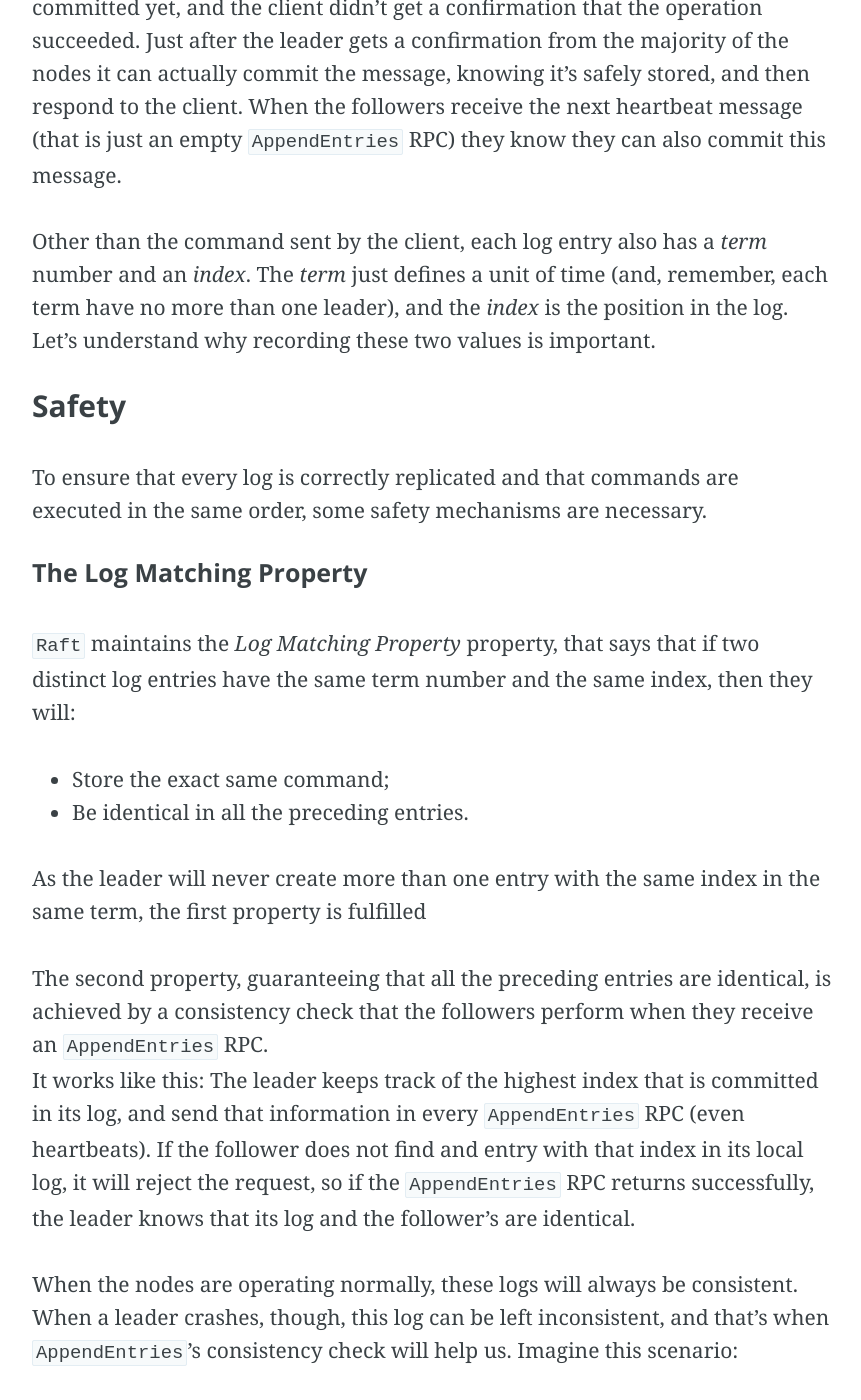
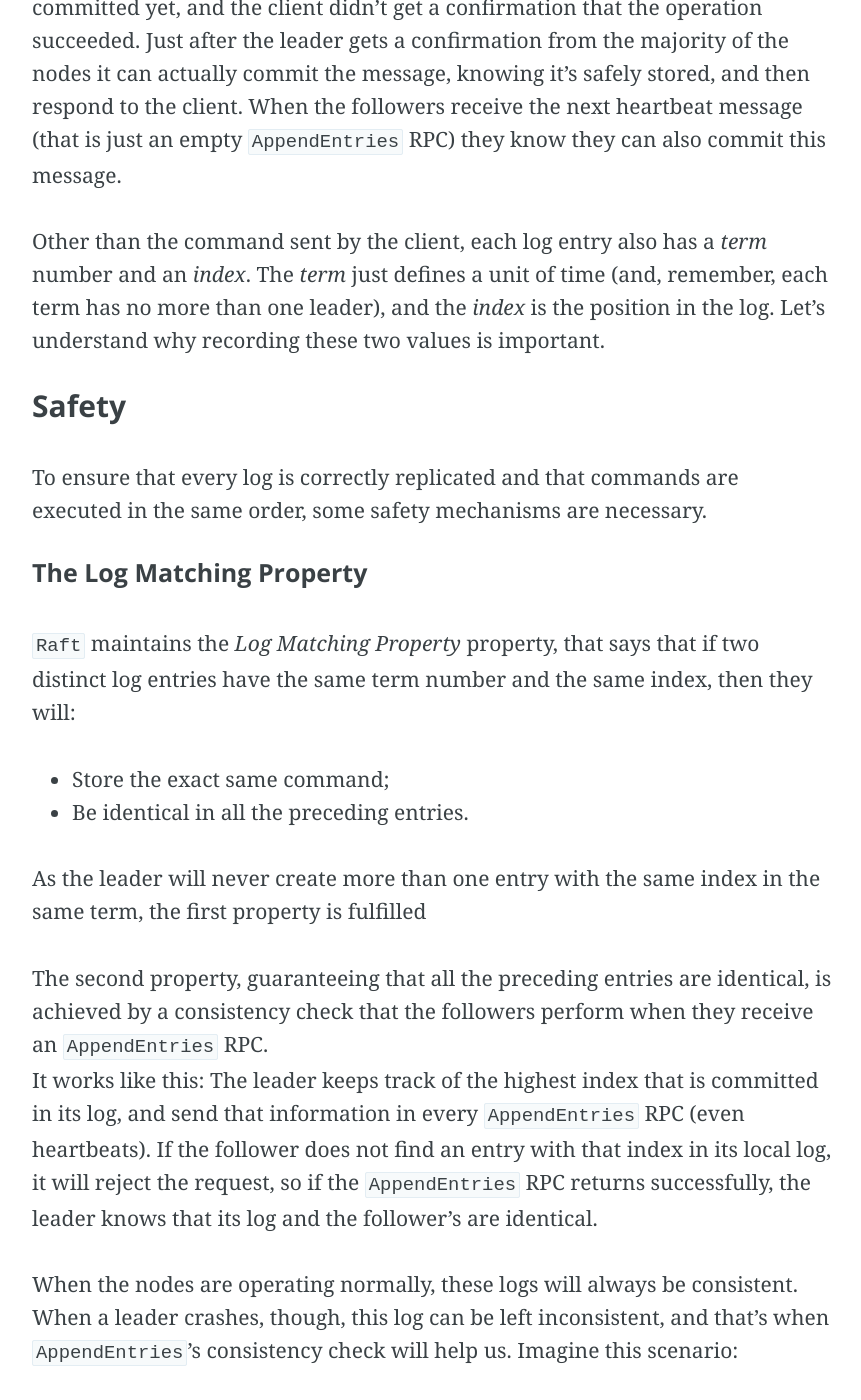
Before and after one commit to brianstorti/brianstorti.github.io, a Jekyll site: the page built from _posts/2017-10-12-raft.md, in a window 1280 px wide and 1400 px high, scrolled down 3783 px. Shown: the whole window, without its empty margins (208-1069 px from the left). Built offline with Jekyll 4.4.1, drawn with Linux system fonts in a browser that asks for light colours; comment, search, counter and statistics services are not loaded.

Commit message:
More typos

```diff
--- a/_posts/2017-10-12-raft.md
+++ b/_posts/2017-10-12-raft.md
@@ -100,7 +100,7 @@ message.
 
 Other than the command sent by the client, each log entry also has a _term_ number
 and an _index_. The _term_ just defines a unit of time (and, remember, each term
-have no more than one leader), and the _index_ is the position in the log. Let's
+has no more than one leader), and the _index_ is the position in the log. Let's
 understand why recording these two values is important.
 
 #### Safety
@@ -125,7 +125,7 @@ is achieved by a consistency check that the followers perform when they receive
 an `AppendEntries` RPC.
 It works like this: The leader keeps track of the highest index that is
 committed in its log, and send that information in every `AppendEntries` RPC
-(even heartbeats). If the follower does not find and entry with that index in
+(even heartbeats). If the follower does not find an entry with that index in
 its local log, it will reject the request, so if the `AppendEntries` RPC returns
 successfully, the leader knows that its log and the follower's are identical.
 
```
